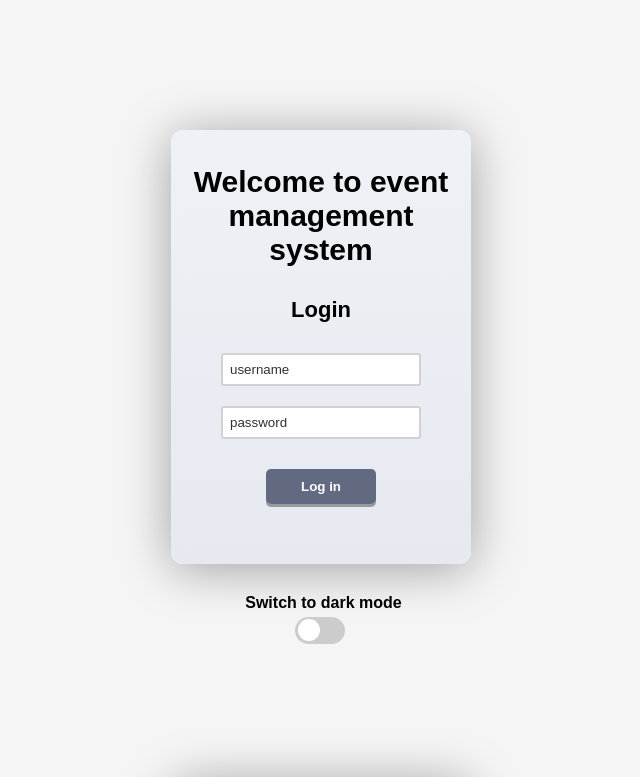
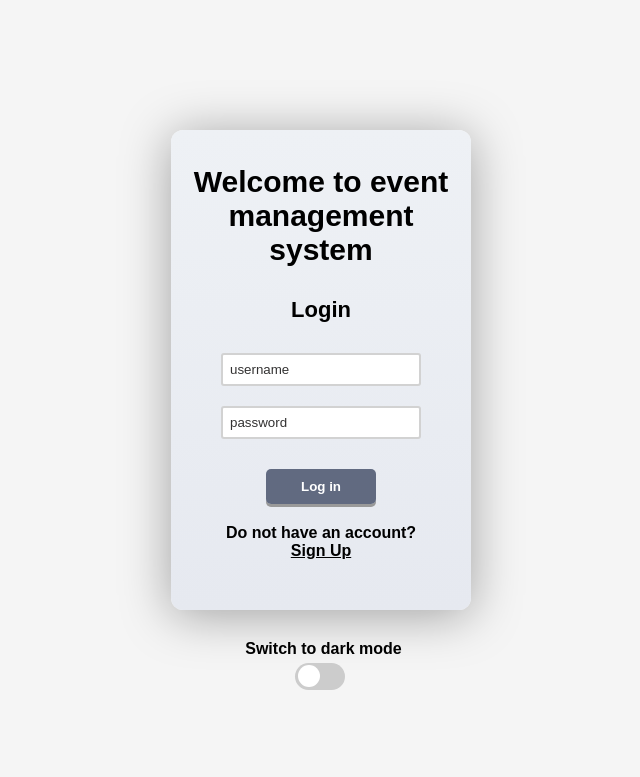
Before and after one commit to mrtfe/event-management-system, a React (Create React App) app in the folder final-task/: page / in a window 1280 px wide. Shown: the top 777 px of the page, without its empty margins (319-959 px from the left). Built offline with nearby package versions, Linux system fonts and the light colour scheme; no server answers.

Commit message:
sign-up <-> login movement logic implemented

```diff
--- a/final-task/src/App.js
+++ b/final-task/src/App.js
@@ -16,7 +16,7 @@ function App() {
   const [error, setError] = useState(false);
   const [adminName, setAdminName] = useState("");
   const [theme, setTheme] = useState("light");
-  const [loadSignUp, setLoadSignUp] = useState(true);
+  const [loadSignUp, setLoadSignUp] = useState(false);
 
   const toggleTheme = () => {
     setTheme((curr) => (curr === "light" ? "dark" : "light"));
@@ -25,7 +25,7 @@ function App() {
   return (
     <ThemeContext.Provider value={{ theme, toggleTheme }}>
       <div className="App" id={theme}>
-        {!loggedIn && (
+        {!loggedIn && !loadSignUp && (
           <LoginForm
             user={user}
             setUser={setUser}
@@ -37,6 +37,7 @@ function App() {
             setAdminName={setAdminName}
             toggleTheme={toggleTheme}
             theme={theme}
+            setLoadSignUp={setLoadSignUp}
           />
         )}
         {loadSignUp && (
--- a/final-task/src/components/LoginForm.jsx
+++ b/final-task/src/components/LoginForm.jsx
@@ -54,6 +54,10 @@ export function LoginForm(props) {
           >
             Log in
           </button>
+          <div className="signup-suggest">
+            Do not have an account?{" "}
+            <u onClick={() => props.setLoadSignUp(true)}>Sign Up</u>
+          </div>
         </form>
       </div>
       <ToggleSwitch toggleTheme={props.toggleTheme} theme={props.theme} />
--- a/final-task/src/components/SignUp.jsx
+++ b/final-task/src/components/SignUp.jsx
@@ -64,6 +64,9 @@ export const SignUp = (props) => {
           <button className="login-btn" type="button" onClick={submitSignUp}>
             Sign up
           </button>
+          <div className="signup-suggest">
+            Go back to <u onClick={() => props.setLoadSignUp(false)}>login</u>
+          </div>
         </form>
       </div>
       <ToggleSwitch toggleTheme={props.toggleTheme} theme={props.theme} />
--- a/final-task/src/styles/loginForm.css
+++ b/final-task/src/styles/loginForm.css
@@ -104,3 +104,12 @@ p {
 #dark .login-btn:hover {
   background-color: rgb(196, 196, 196);
 }
+
+.signup-suggest {
+  margin-top: 10px;
+  font-weight: 600;
+}
+
+#dark .signup-suggest {
+  color: rgb(196, 196, 196);
+}
```
